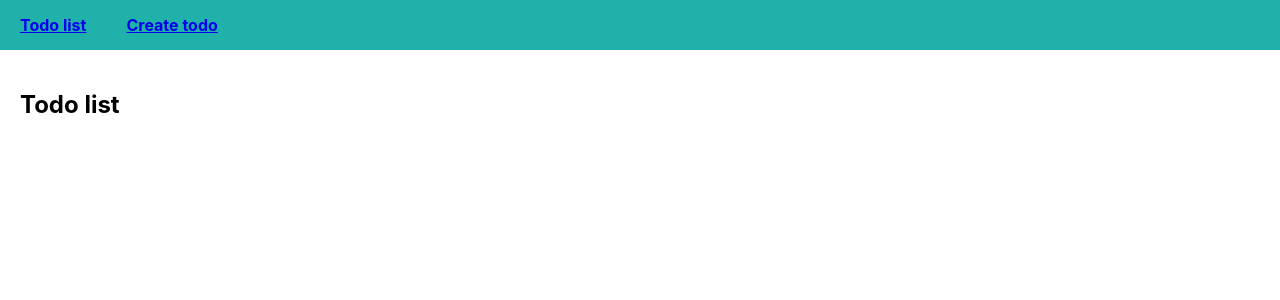
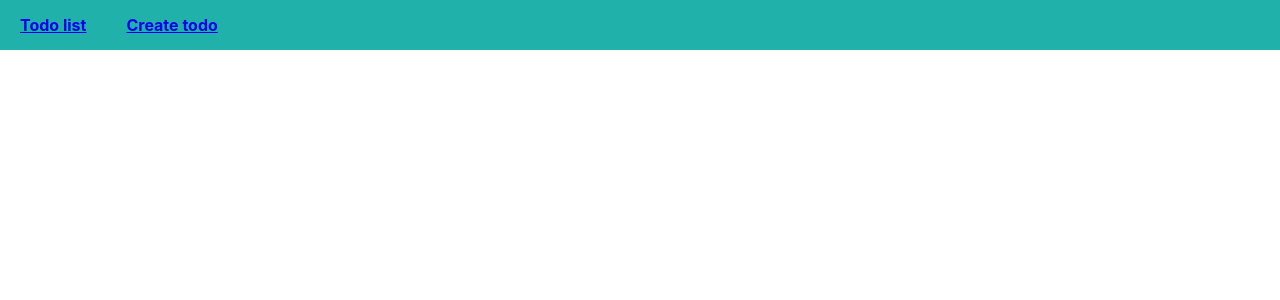
Before and after one commit to VartanovMaks/route-context, a React (Create React App) app: page / in a window 1280 px wide. Shown: the top 300 px of the page. Built offline with nearby package versions, Linux system fonts and the light colour scheme.

Commit message:
Выводим список

```diff
--- a/src/App.js
+++ b/src/App.js
@@ -25,8 +25,20 @@ const TodoContextProvider = ({children})=>{
 }
 
 const TodoList = ()=>{
+  const {
+    todos
+  } = useContext(TodoContext)
+  console.log(todos,'from list')
+
   return (
-    <h2> Todo list</h2>
+    <ul>
+      {todos.map(el => (
+        <li key={el.title+el.description}>
+          <h4>{el.title}</h4>
+          <p>{el.description}</p>
+        </li>
+      ))}
+    </ul>
   )
 }
 
@@ -37,11 +49,8 @@ const AddTodo = ()=>{
   })
 
   const {
-    todos,
     onTodoCreate
   } = useContext(TodoContext)
-
-  console.log(todos)
 
   const onTodoChange = ({target :{name,value}}) =>{
 
```
